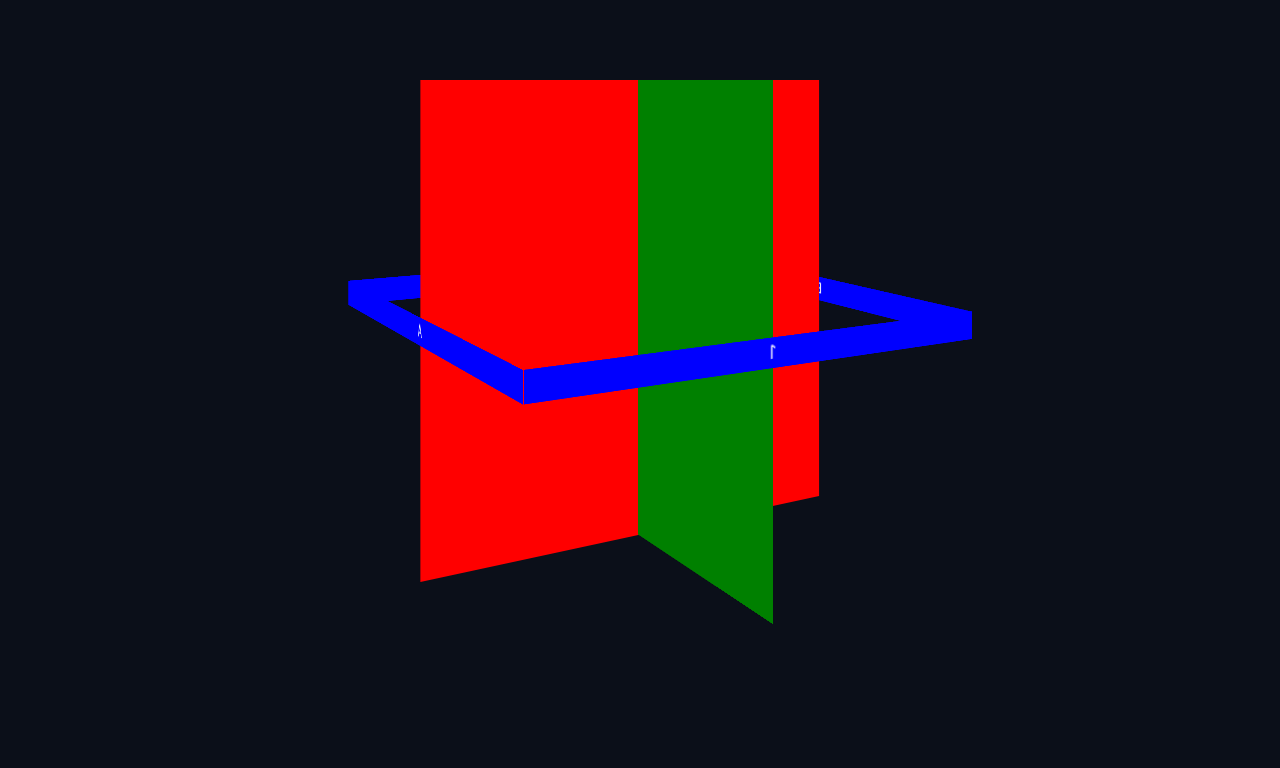
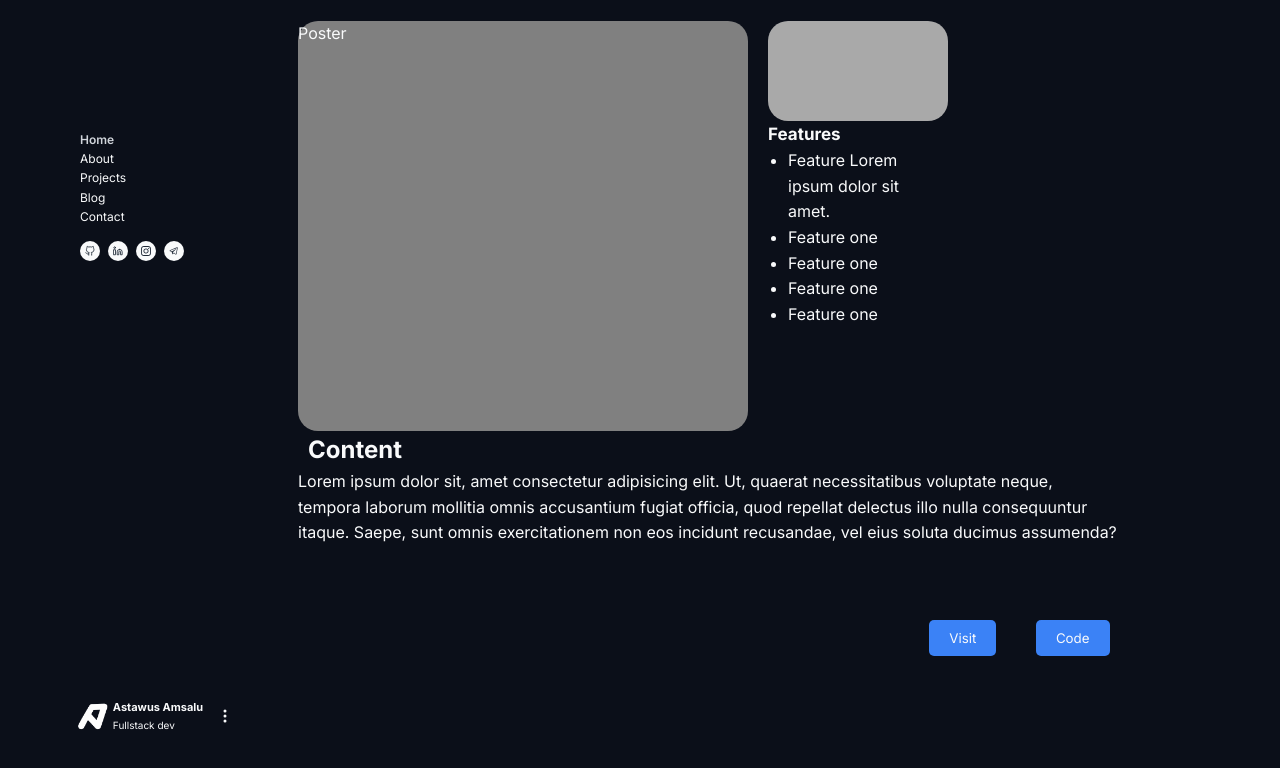
Before and after one commit to Zking4ever/Zking4ever, a React (Vite) app in the folder Portfolio(React)/: page / in a window 1280 px wide. Shown: the top 768 px of the page. Built offline with nearby package versions, Linux system fonts and the light colour scheme.

Commit message:
refactor Home component for improved scrolling functionality; update styles for better layout

```diff
--- a/Portfolio(React)/src/App.css
+++ b/Portfolio(React)/src/App.css
@@ -12,6 +12,7 @@
 }
 .content{
   margin-left: 180px;
+  flex: 1;
 }
 
 /* ===== PAGE WRAPPER ===== */
--- a/Portfolio(React)/src/App.tsx
+++ b/Portfolio(React)/src/App.tsx
@@ -15,7 +15,7 @@ function App() {
     <ThemeProvider>
       <div className="wrapper">
       <Router>
-        {/* <Header /> */}
+        <Header />
         <div className="content">
           <Routes>
             <Route path="/*"        element={<Home />} />
--- a/Portfolio(React)/src/components/UI/ProjectCard/ProjectPreview.css
+++ b/Portfolio(React)/src/components/UI/ProjectCard/ProjectPreview.css
@@ -1,13 +1,11 @@
 .project-box{
   width: 100%;
   height: 80vh;
-  margin: 20px auto;
   display: flex;
   flex-direction: column;
 }
 .project-box .detail{
   height: 30%;
-  padding-left: 10%;
   padding-bottom: 40px;
   text-align: left;
   position: relative;
@@ -74,11 +72,3 @@
 .project-container .features li{
   margin-left: 20px;
 }
-
-@media (min-width: 800px) {
-
-  .project-container{
-   transform: translateX(10%);
-
-  }
-}
--- a/Portfolio(React)/src/pages/Home.css
+++ b/Portfolio(React)/src/pages/Home.css
@@ -1,34 +1,14 @@
 /* ===== HOME PAGE ===== */
 .home-page {
   width: 100%;
-
 }
-
 .rotate-contaner{
-  width: 700px;
-  perspective: 1200px;
-  transform-style: preserve-3d;
+  transform: translateY(-150px);
 }
 .rotater{
-  position: relative;
-  display: flex;
-  flex-direction: column;
-  align-items: center;
   transform-style: preserve-3d;
-  transform-origin: 50% 50%;
-  animation: rotate 15s ease infinite;
-}
-.connector{
-  width: 65%;
-  aspect-ratio: 1;
-  transform: rotateY(calc(var(--z) * 90deg));
-  display: flex;
-  align-items: center;
-  /* gap: 300px; */
-  justify-content: center;
-  transform-style: preserve-3d;
-  position: absolute;
-  background: red;
+  transition: transform 0.5s ease;
+  /* animation: rotate 15s ease infinite; */
 }
 
 @keyframes rotate {
@@ -39,23 +19,26 @@
     transform: rotateY(450deg);
   }
 }
-
+.connector{
+  width: 95%;
+  aspect-ratio: 1;
+  transform: rotateY(calc(var(--z) * 90deg));
+  display: flex;
+  align-items: center;
+  justify-content: center;
+  transform-style: preserve-3d;
+  position: absolute;
+}
 
 .connector .holder{
   width: 100%;
-  /* position: absolute; */
-  /* transform: rotateY(90deg) translateZ(-360px); */
   transform: rotateY(90deg);
   flex-shrink: 0;
-  /* flex: 0 0 auto */
-  background: blue;
-}
-.connector .holder:last-of-type{
-
+  backface-visibility: hidden;
 }
 
-.connector:nth-of-type(2){
-  background-color: green;
+.connector .holder:first-of-type{
+  transform: rotateY(-90deg);
 }
 
 /* ===== HERO ===== */
@@ -190,8 +173,16 @@
 }
 
 /* ===== RESPONSIVE ===== */
+@media (max-width: 1100px) {
+  .rotate-contaner{
+    transform: translateY(-100px);
+  }
+}
 @media (max-width: 900px) {
-  .hero {
+  .rotate-contaner{
+    transform: translateY(0px);
+  }
+ .hero {
     padding: 60px 0 40px;
   }
   .hero-grid-bg {
--- a/Portfolio(React)/src/pages/Home.tsx
+++ b/Portfolio(React)/src/pages/Home.tsx
@@ -3,8 +3,31 @@ import './Home.css';
 import { LARGE_PROJECTS } from '../pages/Projects';
 import LargerProjectPoster from '../components/UI/ProjectCard/LargeProjectPoster';
 import ProjectPreview from '../components/UI/ProjectCard/ProjectPreview';
+import { useRef, useState } from 'react';
 
 export default function Home() {
+
+  const [state, setState] = useState(0);
+  const isScrolling = useRef(false);
+  const containerRef = useRef<HTMLDivElement>(null);
+
+  const handleScroll = (e: React.WheelEvent<HTMLDivElement>) => {
+    if (isScrolling.current) return;
+
+    const scrollAmount = e.deltaY;
+
+    if (scrollAmount === 0) return;
+
+    isScrolling.current = true;
+    setState((prev) => scrollAmount > 0 ? Math.min(prev + 1, 4) : Math.max(prev - 1, 0) );
+
+    if (containerRef.current) {
+      containerRef.current.style.transform = `rotateY(${state * 90}deg)`;
+    }
+  };
+    setTimeout(() => {
+      (isScrolling.current ? isScrolling.current = false : null);
+    }, 500);
 
   return (
     <>
@@ -12,14 +35,14 @@ export default function Home() {
         <section className="home-section projects-preview-section">
           <div className="section">
             <div className="rotate-contaner">
-              <div className="rotater">
+              <div className="rotater"ref={containerRef} onWheel={handleScroll}>
                 <div className="connector" style={{ "--z": "0" } as React.CSSProperties}>
-                  <div className="holder">A</div>
-                  <div className="holder">B</div>
+                  <div className="holder"><ProjectPreview /></div>
+                  <div className="holder"><ProjectPreview /></div>
                 </div>
                 <div className="connector" style={{ "--z": "1" } as React.CSSProperties}>
-                  <div className="holder">1</div>
-                  <div className="holder">2</div>
+                  <div className="holder"><ProjectPreview /></div>
+                  <div className="holder"><ProjectPreview /></div>
                 </div>
               </div>
             </div>
```
